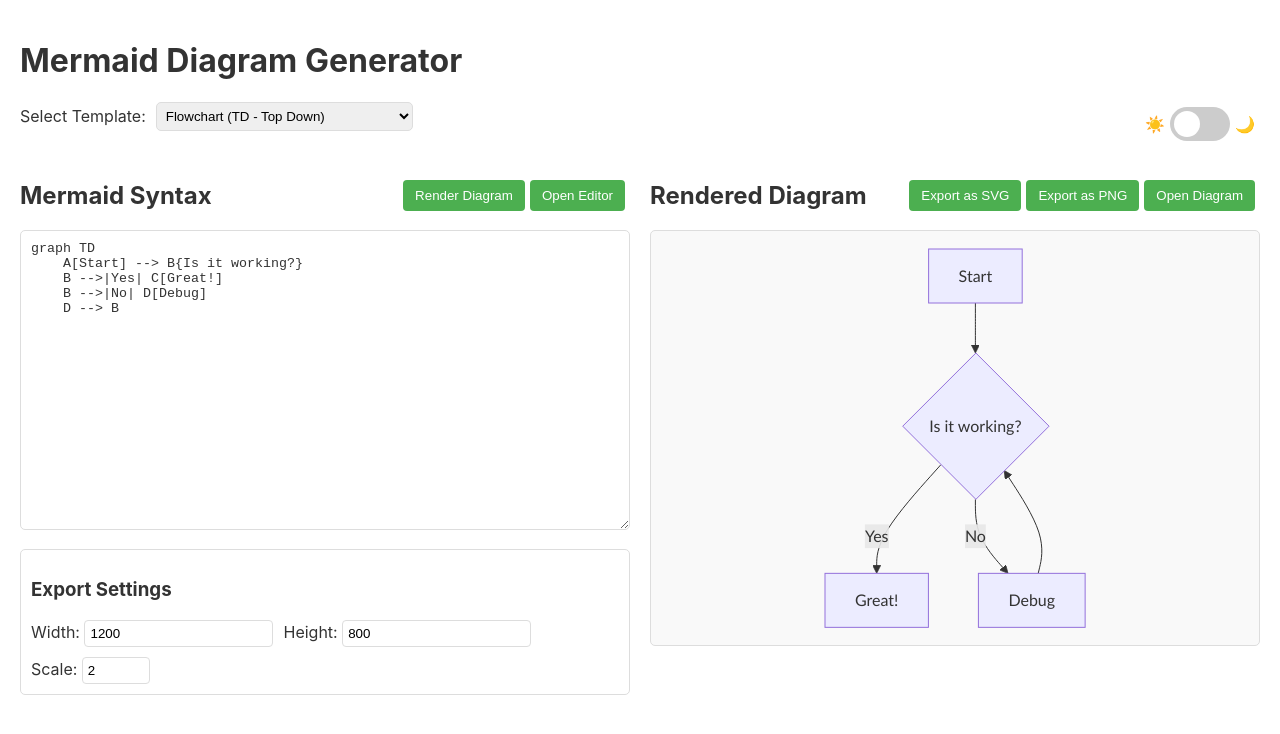
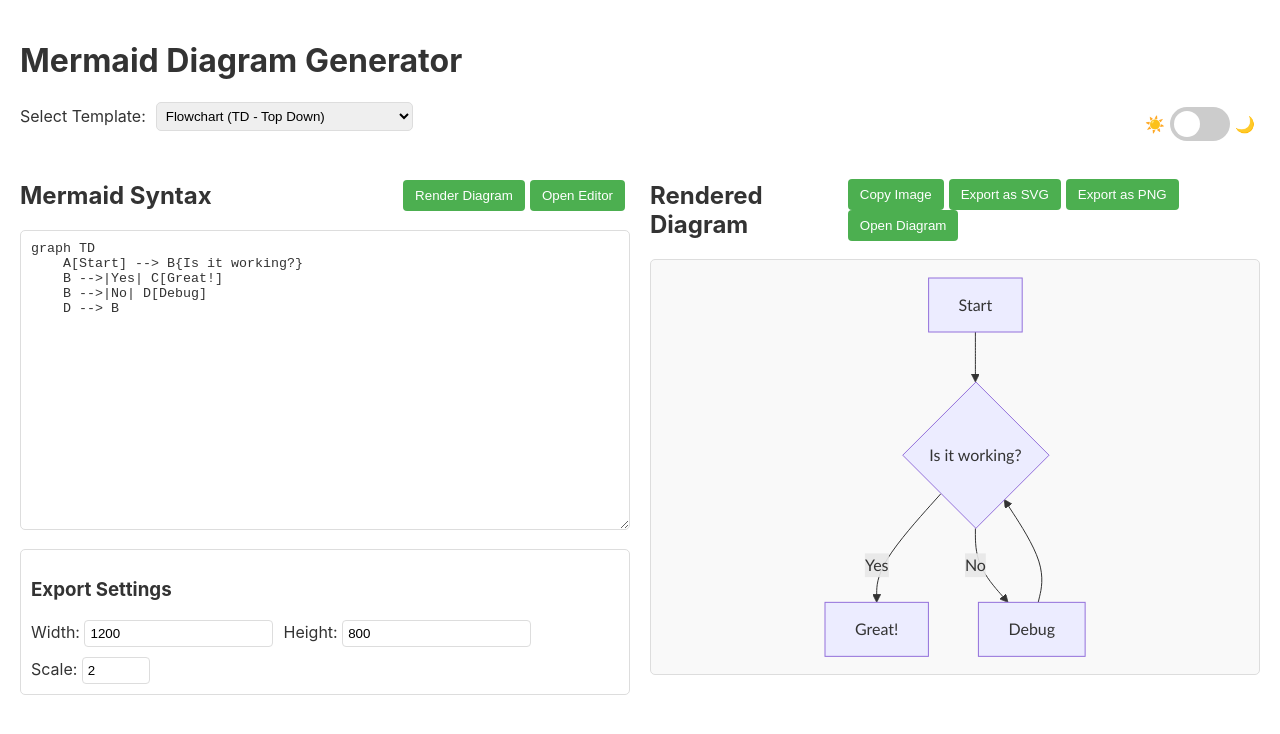
Before and after one commit to rsrini7/Mermaid-ReactJS, a React (Vite) app: page / in a window 1280 px wide. Shown: the top 734 px of the page. Built offline with nearby package versions, Linux system fonts and the light colour scheme.

Commit message:
copy image button added

```diff
--- a/src/App.jsx
+++ b/src/App.jsx
@@ -219,6 +219,89 @@ const App = () => {
     updateDiagramWindowScale();
   };
 
+  const handleCopyImage = (svgElement) => {
+    if (!svgElement) return;
+
+    // Create a canvas element to draw the SVG
+    const canvas = document.createElement('canvas');
+    const ctx = canvas.getContext('2d');
+
+    // Set canvas dimensions with higher resolution
+    const svgRect = svgElement.getBoundingClientRect();
+    const scaleFactor = 2; // Increase resolution by 2x
+    canvas.width = svgRect.width * scaleFactor;
+    canvas.height = svgRect.height * scaleFactor;
+
+    // Create an image from the SVG with proper namespaces
+    const img = new Image();
+    let svgData = new XMLSerializer().serializeToString(svgElement);
+
+    // Ensure SVG has proper namespaces
+    if (!svgData.includes('xmlns="http://www.w3.org/2000/svg"')) {
+      svgData = svgData.replace('<svg', '<svg xmlns="http://www.w3.org/2000/svg"');
+    }
+    if (!svgData.includes('xmlns:xlink="http://www.w3.org/1999/xlink"')) {
+      svgData = svgData.replace('<svg', '<svg xmlns:xlink="http://www.w3.org/1999/xlink"');
+    }
+
+    // Add width and height if not present
+    if (!svgElement.hasAttribute('width')) {
+      svgData = svgData.replace('<svg', `<svg width="${svgRect.width}"`);
+    }
+    if (!svgElement.hasAttribute('height')) {
+      svgData = svgData.replace('<svg', `<svg height="${svgRect.height}"`);
+    }
+
+    const svgBlob = new Blob([svgData], { type: 'image/svg+xml;charset=utf-8' });
+    const url = URL.createObjectURL(svgBlob);
+
+    img.onload = () => {
+      // Draw white background and the image with higher resolution
+      ctx.fillStyle = 'white';
+      ctx.fillRect(0, 0, canvas.width, canvas.height);
+      ctx.scale(scaleFactor, scaleFactor);
+      ctx.drawImage(img, 0, 0);
+
+      // Convert to blob with higher quality
+      canvas.toBlob(blob => {
+        try {
+          // Create a ClipboardItem and write to clipboard
+          const item = new ClipboardItem({ 'image/png': blob });
+          navigator.clipboard.write([item])
+            .then(() => {
+              alert('High-resolution diagram copied to clipboard!');
+            })
+            .catch(err => {
+              console.error('Failed to copy: ', err);
+              alert('Failed to copy diagram. See console for details.');
+            });
+        } catch (err) {
+          console.error('Clipboard API error: ', err);
+          alert('Your browser may not support copying images to clipboard.');
+        }
+      }, 'image/png', 1.0); // Use maximum quality (1.0)
+
+      // Clean up
+      URL.revokeObjectURL(url);
+    };
+
+    img.src = url;
+  };
+
+  const handleDiagramCopy = () => {
+    const svgElement = diagramPreviewRef.current.querySelector('svg');
+    handleCopyImage(svgElement);
+  };
+
+  const handleOutputCopy = () => {
+    const svgElement = outputDivRef.current.querySelector('svg');
+    if (!svgElement) {
+      setErrorMessage('No diagram to copy. Please render a diagram first.');
+      return;
+    }
+    handleCopyImage(svgElement);
+  };
+
   const handleOpenPopup = () => {
     setIsPopupOpen(true);
   };
@@ -284,6 +367,7 @@ const App = () => {
           exportSvg={exportSvg}
           exportPng={exportPng}
           openDiagramWindow={openDiagramWindow}
+          handleCopyImage={handleOutputCopy}
         />
       </div>
 
@@ -302,6 +386,7 @@ const App = () => {
           handleZoomIn={handleZoomIn}
           handleZoomOut={handleZoomOut}
           closeDiagramPopup={closeDiagramPopup}
+          handleCopyImage={handleDiagramCopy}
         />
       )}
     </div>
--- a/src/components/DiagramPopup.jsx
+++ b/src/components/DiagramPopup.jsx
@@ -1,6 +1,6 @@
 import React from 'react';
 
-const DiagramPopup = ({ diagramPreviewRef, handleZoomIn, handleZoomOut, closeDiagramPopup }) => {
+const DiagramPopup = ({ diagramPreviewRef, handleZoomIn, handleZoomOut, closeDiagramPopup, handleCopyImage }) => {
   return (
     <div className="popup diagram-popup">
       <div className="popup-content">
@@ -16,6 +16,10 @@ const DiagramPopup = ({ diagramPreviewRef, handleZoomIn, handleZoomOut, closeDia
               <span className="tooltip-text">Zoom Out</span>
             </div>
             <div className="tooltip-wrapper">
+              <button onClick={handleCopyImage}>Copy Image</button>
+              <span className="tooltip-text">Copy to Clipboard</span>
+            </div>
+            <div className="tooltip-wrapper">
               <button onClick={closeDiagramPopup}>Close</button>
               <span className="tooltip-text">Close Preview</span>
             </div>
--- a/src/components/OutputSection.jsx
+++ b/src/components/OutputSection.jsx
@@ -1,11 +1,12 @@
 import React from 'react';
 
-const OutputSection = ({ outputDivRef, exportSvg, exportPng, openDiagramWindow }) => {
+const OutputSection = ({ outputDivRef, exportSvg, exportPng, openDiagramWindow, handleCopyImage }) => {
   return (
     <div className="output-section">
       <div className="output-header">
         <h2>Rendered Diagram</h2>
         <div>
+          <button onClick={handleCopyImage}>Copy Image</button>
           <button onClick={exportSvg}>Export as SVG</button>
           <button onClick={exportPng}>Export as PNG</button>
           <button onClick={openDiagramWindow}>Open Diagram</button>
```
